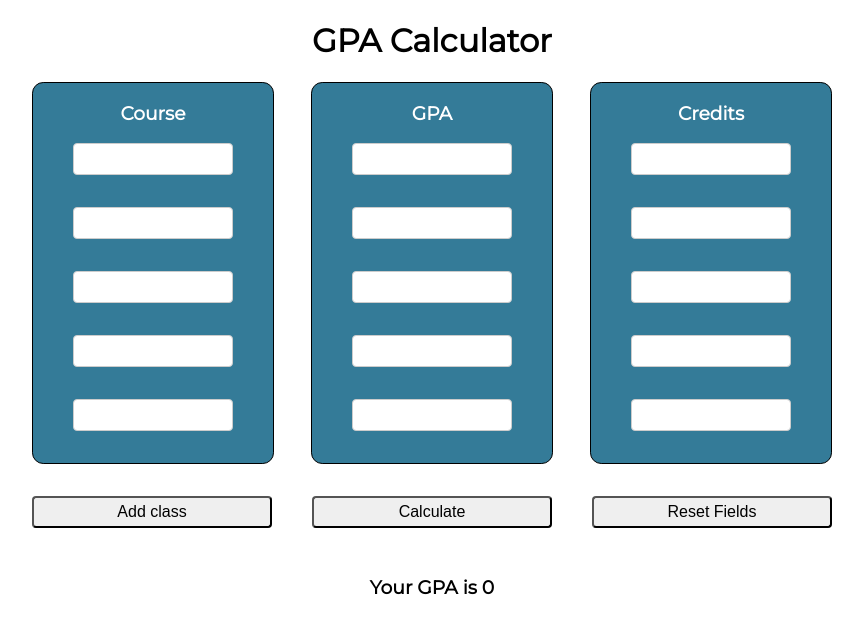
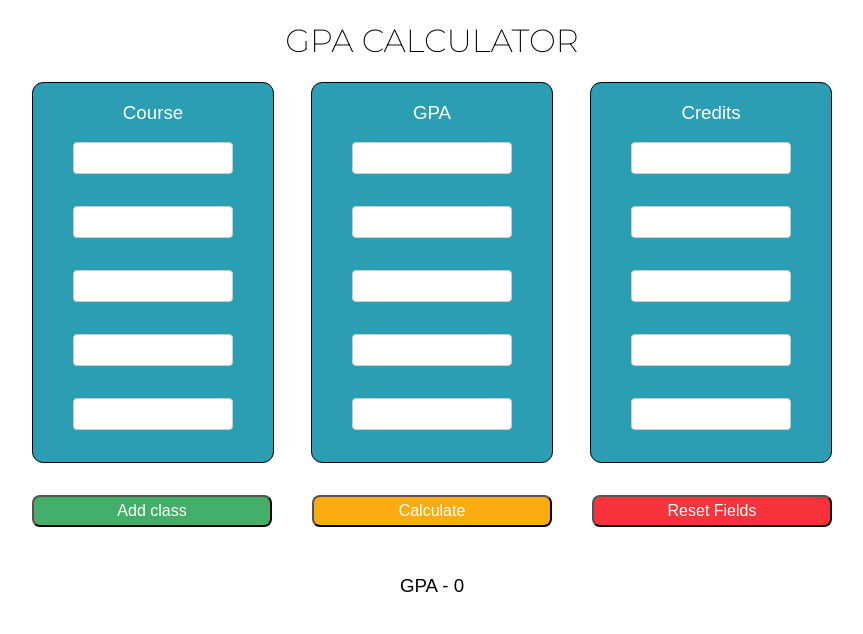
Before and after one commit to white105/react-gpa, a React (Create React App) app: page / in a window 1280 px wide. Shown: the top 634 px of the page, without its empty margins (208-1071 px from the left). Built offline with nearby package versions, Linux system fonts and the light colour scheme.

Commit message:
add more styles

```diff
--- a/public/index.html
+++ b/public/index.html
@@ -11,6 +11,9 @@
     <link rel="manifest" href="%PUBLIC_URL%/manifest.json">
 
     <link href="https://fonts.googleapis.com/css?family=Montserrat" rel="stylesheet">
+    <link href="https://fonts.googleapis.com/css?family=Montserrat" rel="stylesheet">
+    <link href="https://fonts.googleapis.com/css?family=Montserrat|Questrial" rel="stylesheet">
+    <link href="https://fonts.googleapis.com/css?family=Montserrat:200,400|Questrial" rel="stylesheet">
     <!--
       Notice the use of %PUBLIC_URL% in the tags above.
       It will be replaced with the URL of the `public` folder during the build.
--- a/src/App.js
+++ b/src/App.js
@@ -95,24 +95,24 @@ class GPACalculator extends Component {
 
     return (
       <div className="App">
-        <h1>GPA Calculator</h1>
+        <h1 id='appTitle'>GPA CALCULATOR</h1>
 
 
         <div className='calculator'>
 
           <div className='column' id='column1'>
-            <h3>Course</h3>
+            <h3 className='columnTitle'>Course</h3>
             {course_content}
           </div>
 
           <div className='column' id='column2'>
-            <h3>GPA</h3>
+            <h3 className='columnTitle'>GPA</h3>
             {gpa_content}
           </div>
 
 
           <div className='column' id='column3'>
-            <h3>Credits</h3>
+            <h3 className='columnTitle'>Credits</h3>
             {credits_content}
           </div>
 
@@ -127,7 +127,7 @@ class GPACalculator extends Component {
 
         </div>
 
-        <h3 className='gpaHeader'>Your GPA is {this.state.total_gpa}</h3>
+        <h3 className='gpaHeader'>GPA - {this.state.total_gpa}</h3>
 
       </div>
     );
--- a/src/index.css
+++ b/src/index.css
@@ -2,6 +2,10 @@ body {
   margin: 0;
   padding: 0;
   font-family: 'Montserrat', sans-serif;
+}
+
+#appTitle {
+  font-weight: 200;
 }
 
 .calculator {
@@ -13,7 +17,7 @@ body {
 }
 
 .column {
-  background: #347B98;
+  background: #2B9EB3;
   color: white;
   display: flex;
   flex-direction: column;
@@ -21,6 +25,12 @@ body {
   width: 30%;
   justify-content: space-between;
   border-radius: .7rem;
+}
+
+.columnTitle {
+  font-family: sans-serif;
+  font-weight: 200;
+  text-transform: capitalize;
 }
 
 .courseInput, .gpaInput, .creditsInput {
@@ -48,22 +58,22 @@ body {
   width: 15rem;
   height: 2rem;
   outline: none;
-  border-radius: 4px;
+  border-radius: .5rem;
   margin-top: 2rem;
   font-size: 1rem;
 }
 
-#addClassButton:active {
+#addClassButton {
   background: #44AF69;
   color: white;
 }
 
-#calculateButton:active {
+#calculateButton {
   background: #fcab10;
   color: white;
 }
 
-#resetButton:active {
+#resetButton {
   background: #F8333C;
   color: white;
 }
@@ -71,4 +81,6 @@ body {
 
 .gpaHeader {
   margin-top: 3rem;
+  font-family: sans-serif;
+  font-weight: 200;
 }
```
